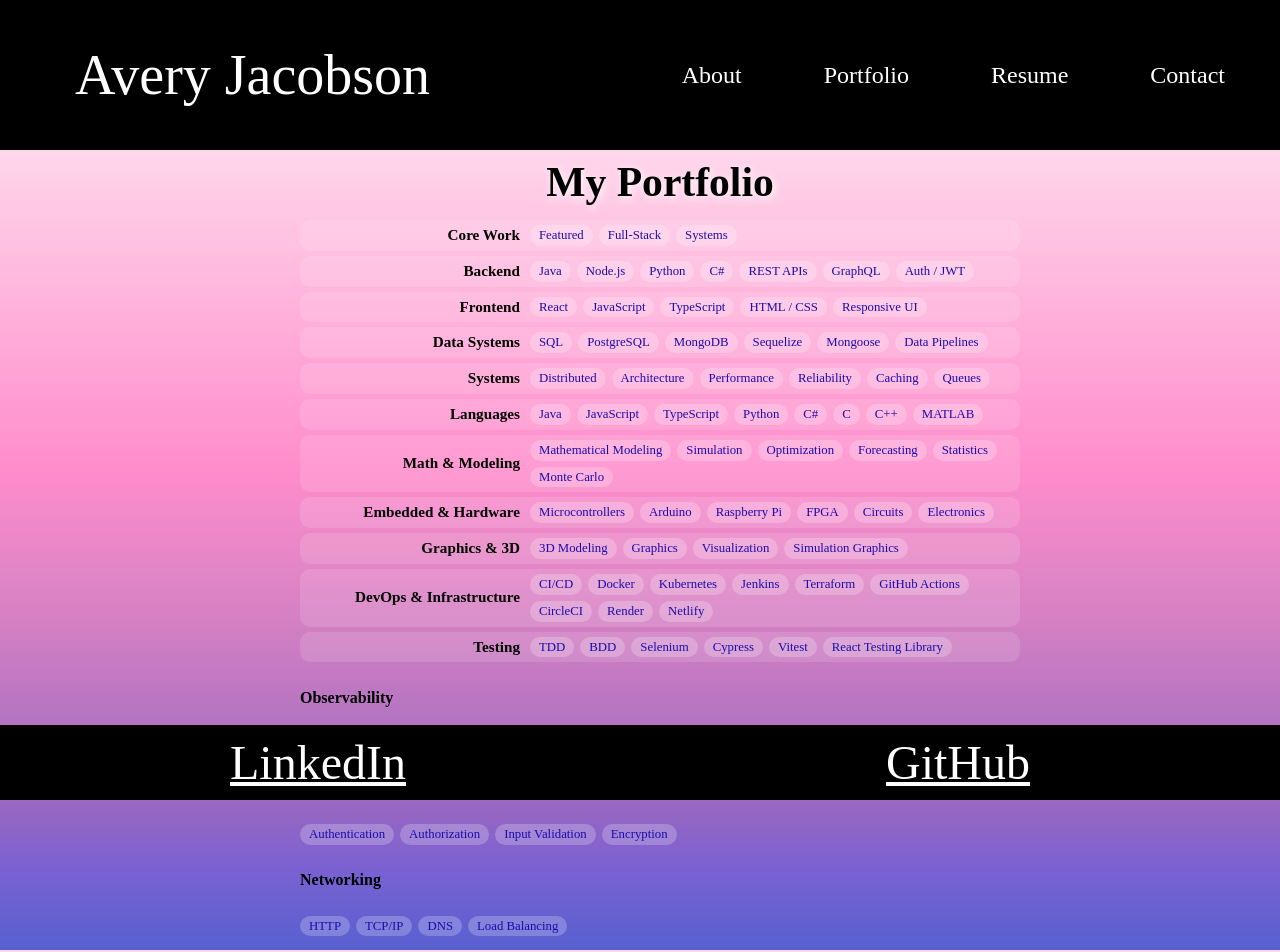
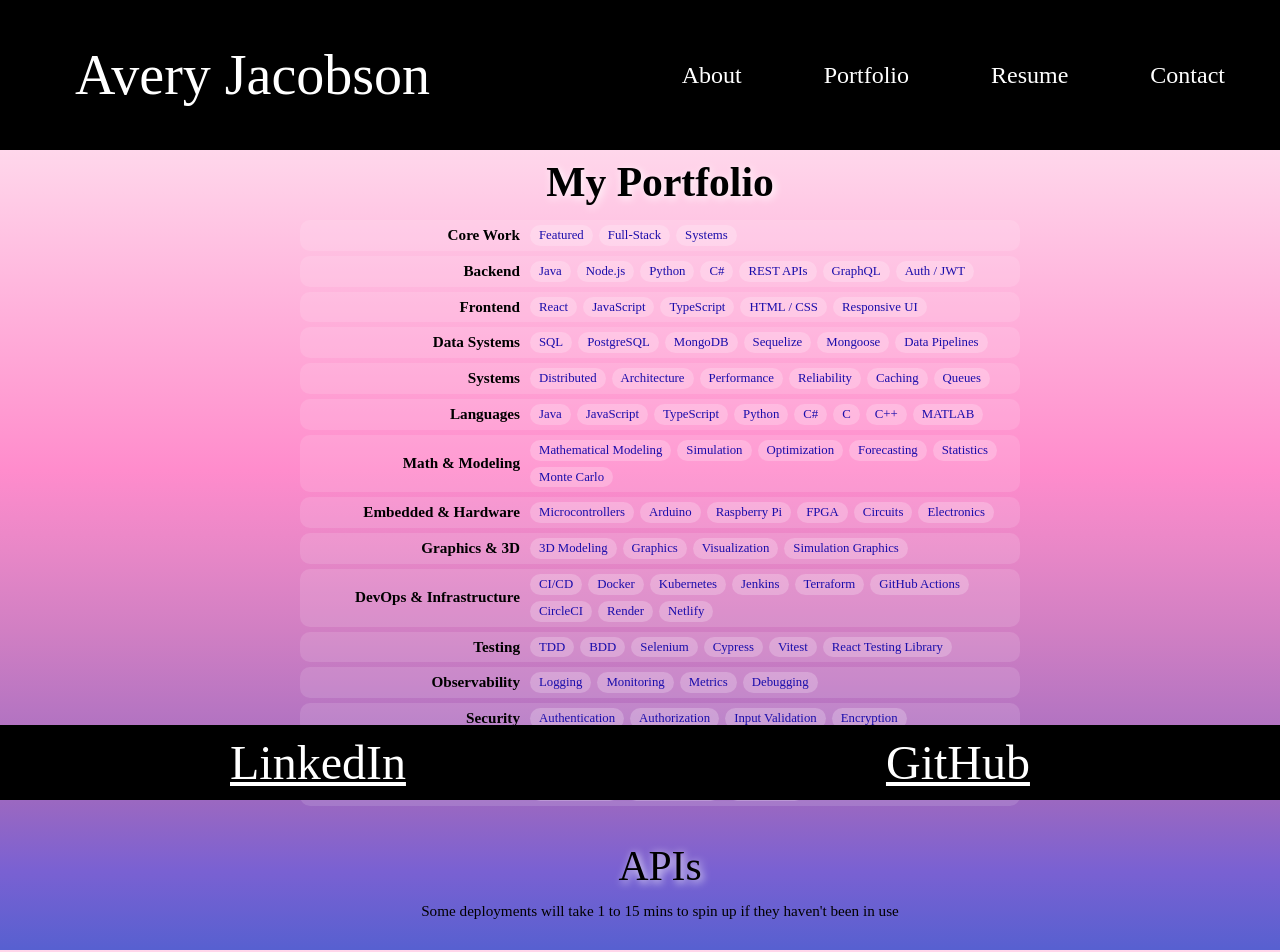
Before and after one commit to TheReal4m4d3u5/fullPortfolio, a React (Vite) app: page /Portfolio in a window 1280 px wide. Shown: the top 952 px of the page. Built offline with nearby package versions, Linux system fonts and the light colour scheme.

Commit message:
updated portfolio index

```diff
--- a/src/pages/Portfolio.jsx
+++ b/src/pages/Portfolio.jsx
@@ -860,7 +860,7 @@ const Portfolio = () => {
                 <a href="#rtl">React Testing Library</a>
               </div>
             </div>
-
+            <div className="index-row">
               <h4>Observability</h4>
               <div className="sublist">
                 <a href="#logging">Logging</a>
@@ -868,7 +868,9 @@ const Portfolio = () => {
                 <a href="#metrics">Metrics</a>
                 <a href="#debugging">Debugging</a>
               </div>
+            </div>
 
+            <div className="index-row">
               <h4>Security</h4>
               <div className="sublist">
                 <a href="#auth">Authentication</a>
@@ -876,7 +878,8 @@ const Portfolio = () => {
                 <a href="#validation">Input Validation</a>
                 <a href="#encryption">Encryption</a>
               </div>
-
+            </div>
+            <div className="index-row">
               <h4>Networking</h4>
               <div className="sublist">
                 <a href="#http">HTTP</a>
@@ -884,12 +887,14 @@ const Portfolio = () => {
                 <a href="#dns">DNS</a>
                 <a href="#loadbalancing">Load Balancing</a>
               </div>
-
+            </div>
+            <div className="index-row">
               <h4>Concurrency</h4>
               <div className="sublist">
                 <a href="#async">Async / Await</a>
                 <a href="#multithreading">Multithreading</a>
                 <a href="#eventloop">Event Loop</a>
+              </div>
             </div>
           </nav>
 
```
Lines whose indentation alone changed are shown as unchanged.
